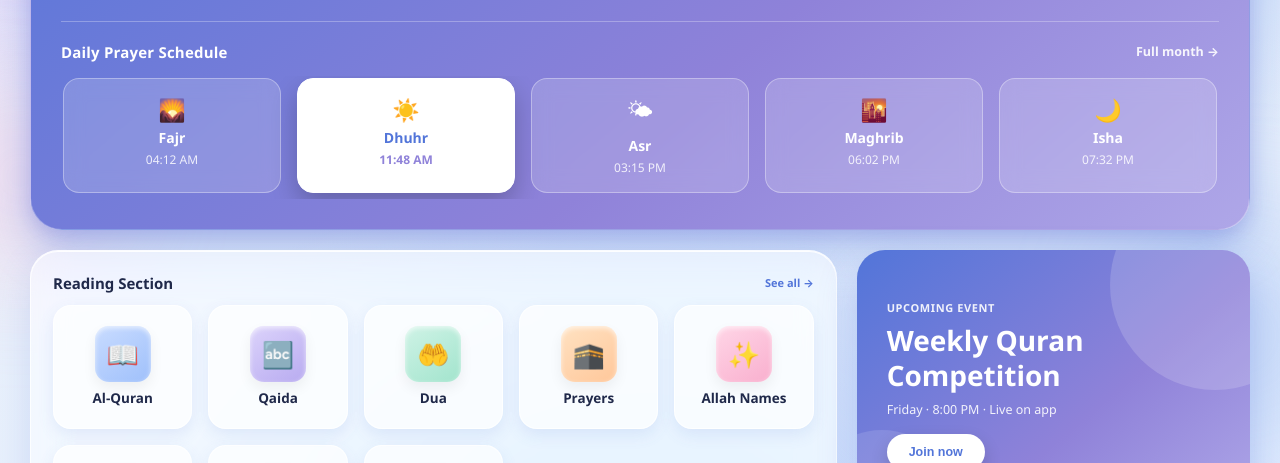
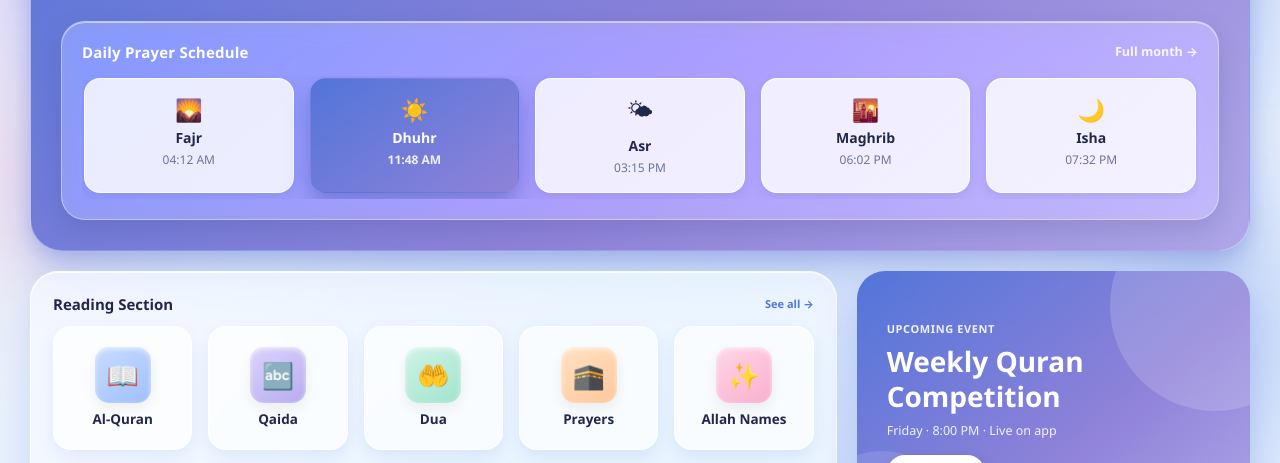
Before and after one commit to mbilalshakeel/Ausia-Islamic-App, a plain HTML site: page index.html in a window 1280 px wide. Shown: the part 274-737 px from the top of the page. Drawn offline with Linux system fonts and the light colour scheme.

Commit message:
Prayer schedule: wrap in own translucent glass container, high-contrast white prayer cards with gradient active state

```diff
--- a/index.html
+++ b/index.html
@@ -149,7 +149,13 @@ body{
 
 /* ---------- Prayer strip (inside header) ---------- */
 .head-prayers{position:relative;margin-top:clamp(16px,3.2vw,24px);
-  padding-top:clamp(14px,2.8vw,20px);border-top:1px solid rgba(255,255,255,.28)}
+  padding:clamp(13px,2.8vw,20px);
+  border-radius:clamp(16px,3.2vw,24px);
+  background:rgba(255,255,255,.25);
+  border:1px solid rgba(255,255,255,.4);
+  backdrop-filter:blur(14px) saturate(150%);
+  -webkit-backdrop-filter:blur(14px) saturate(150%);
+  box-shadow:0 10px 26px rgba(40,55,120,.16), inset 0 1px 0 rgba(255,255,255,.5)}
 .hp-title{display:flex;justify-content:space-between;align-items:center;
   gap:10px;margin-bottom:clamp(10px,2.2vw,14px)}
 .hp-title span{font-size:clamp(12px,2.5vw,15px);font-weight:800;color:#fff;
@@ -163,18 +169,20 @@ body{
 .pray{flex:1 1 clamp(58px,15vw,120px);border-radius:16px;
   padding:clamp(10px,2.2vw,15px) clamp(4px,1.4vw,10px);text-align:center;
   min-inline-size:0;scroll-snap-align:start;
-  background:rgba(255,255,255,.17);border:1px solid rgba(255,255,255,.34);
-  backdrop-filter:blur(10px);-webkit-backdrop-filter:blur(10px);
-  color:#fff;transition:.25s;cursor:pointer}
+  background:rgba(255,255,255,.82);border:1px solid rgba(255,255,255,.9);
+  color:var(--ink);transition:.25s;cursor:pointer;
+  box-shadow:0 4px 12px rgba(40,55,120,.1)}
 .pray em{display:block;font-size:clamp(16px,3.6vw,22px);font-style:normal;margin-bottom:4px}
-.pray b{display:block;font-size:clamp(10.5px,2.2vw,14px);color:#fff;
+.pray b{display:block;font-size:clamp(10.5px,2.2vw,14px);color:var(--ink);
   white-space:nowrap;overflow:hidden;text-overflow:ellipsis}
-.pray small{font-size:clamp(9.5px,2vw,12px);color:rgba(255,255,255,.85);white-space:nowrap}
-.pray:hover{transform:translateY(-3px);background:rgba(255,255,255,.26)}
-.pray.active{background:#fff;border-color:#fff;color:var(--blue);
-  box-shadow:0 12px 26px rgba(0,0,0,.22)}
-.pray.active b{color:var(--blue)}
-.pray.active small{color:var(--purple);font-weight:700}
+.pray small{font-size:clamp(9.5px,2vw,12px);color:var(--muted);white-space:nowrap}
+.pray:hover{transform:translateY(-3px);background:#fff;
+  box-shadow:0 8px 20px rgba(40,55,120,.18)}
+.pray.active{color:#fff;border-color:transparent;
+  background:linear-gradient(145deg,#5275D9,#8F82D9);
+  box-shadow:0 10px 24px rgba(50,70,160,.42)}
+.pray.active b{color:#fff}
+.pray.active small{color:rgba(255,255,255,.9);font-weight:700}
 
 /* ---------- Reading tiles ---------- */
 .reading{padding:var(--pad-md)}
```
